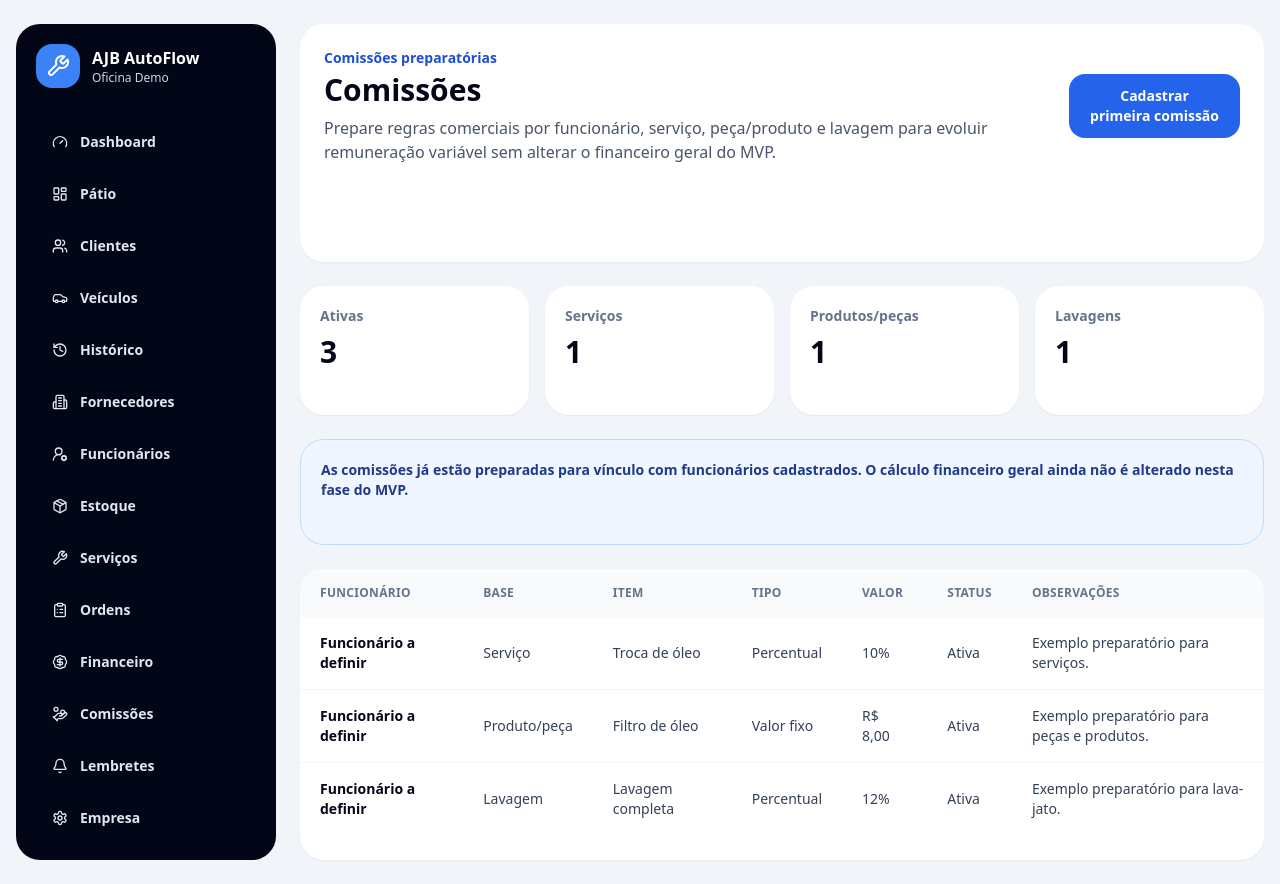
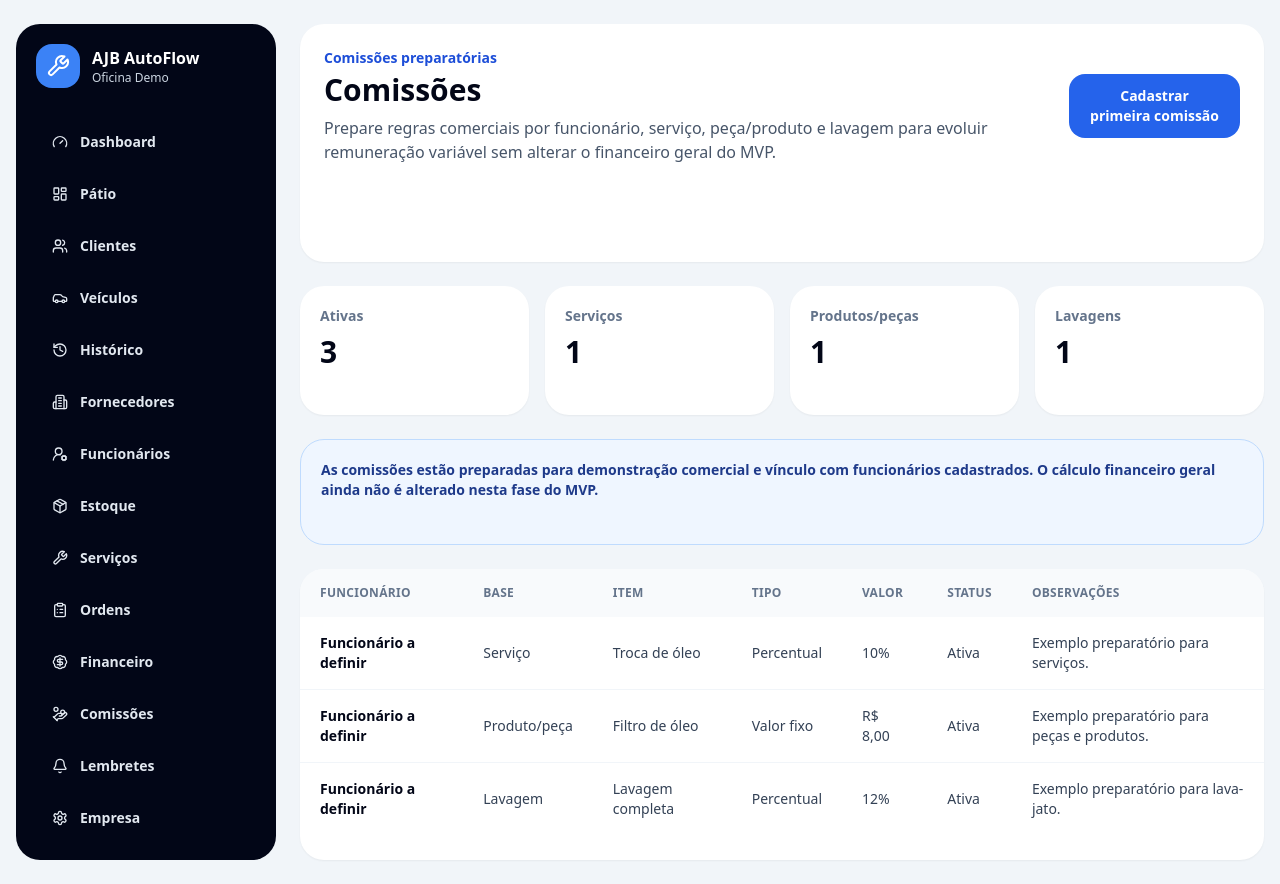
Before and after one commit to anjobrito/ajb-autoflow, a Next.js app: page /comissoes in a window 1280 px wide. Built offline with nearby package versions, Linux system fonts and the light colour scheme.

Commit message:
Refina aviso comercial de comissoes

```diff
--- a/components/commissions-client.tsx
+++ b/components/commissions-client.tsx
@@ -69,7 +69,7 @@ export function CommissionsClient() {
       </div>
 
       <div className="rounded-3xl border border-blue-200 bg-blue-50 p-5 text-sm font-semibold text-blue-900">
-        As comissões já estão preparadas para vínculo com funcionários cadastrados. O cálculo financeiro geral ainda não é alterado nesta fase do MVP.
+        As comissões estão preparadas para demonstração comercial e vínculo com funcionários cadastrados. O cálculo financeiro geral ainda não é alterado nesta fase do MVP.
       </div>
 
       <div className="overflow-hidden rounded-3xl bg-white shadow-sm">
```
